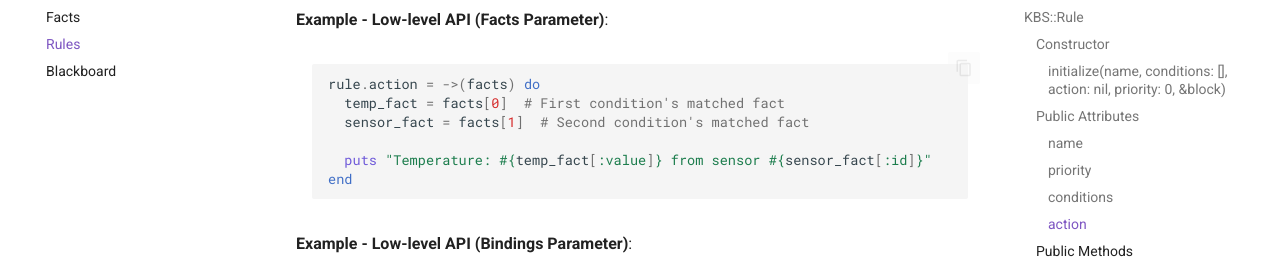
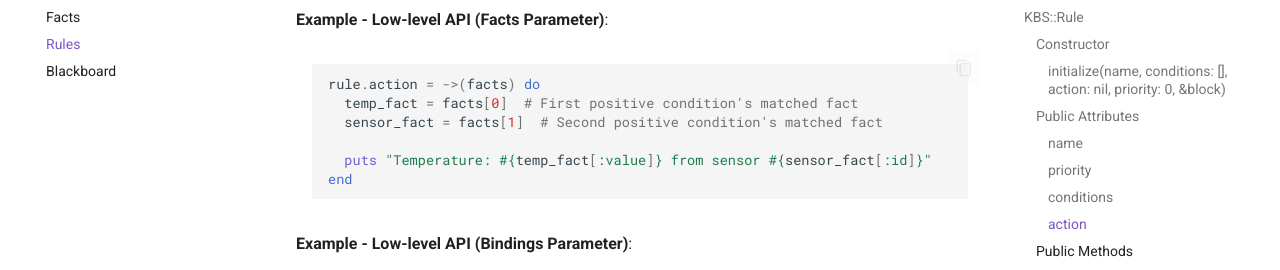
Before and after one commit to MadBomber/kbs, an MkDocs documentation site: the page built from docs/api/rules.md, in a window 1280 px wide and 900 px high, scrolled down 6190 px. Shown: the part 166-436 px from the top of the window. Built offline with MkDocs 1.6.1 and Material for MkDocs 9.7.7, drawn with Linux system fonts in a browser that asks for light colours; comment, search, counter and statistics services are not loaded; the version menu is left out; some of the changed text lies outside the part shown.

````diff
--- a/docs/api/rules.md
+++ b/docs/api/rules.md
@@ -289,8 +289,8 @@ See [Performance Guide](../advanced/performance.md) for condition ordering strat
 **Example - Low-level API (Facts Parameter)**:
 ```ruby
 rule.action = ->(facts) do
-  temp_fact = facts[0]  # First condition's matched fact
-  sensor_fact = facts[1]  # Second condition's matched fact
+  temp_fact = facts[0]  # First positive condition's matched fact
+  sensor_fact = facts[1]  # Second positive condition's matched fact
 
   puts "Temperature: #{temp_fact[:value]} from sensor #{sensor_fact[:id]}"
 end
````
Also changed, not shown: other parts of docs/api/rules.md (+1 -1 lines).
